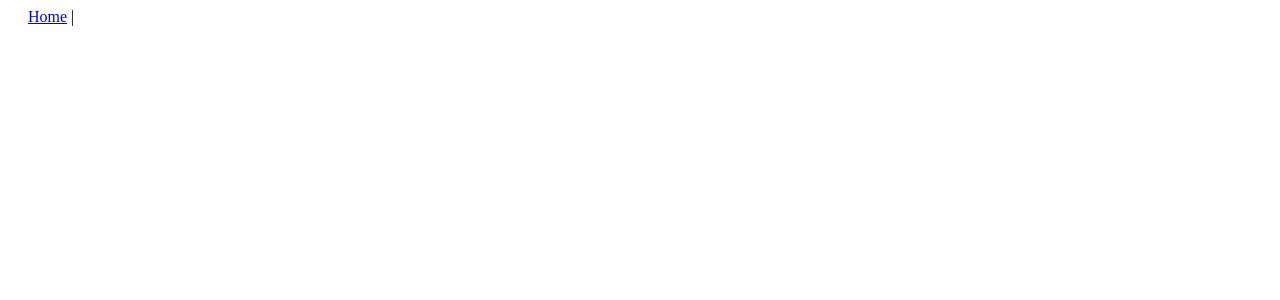
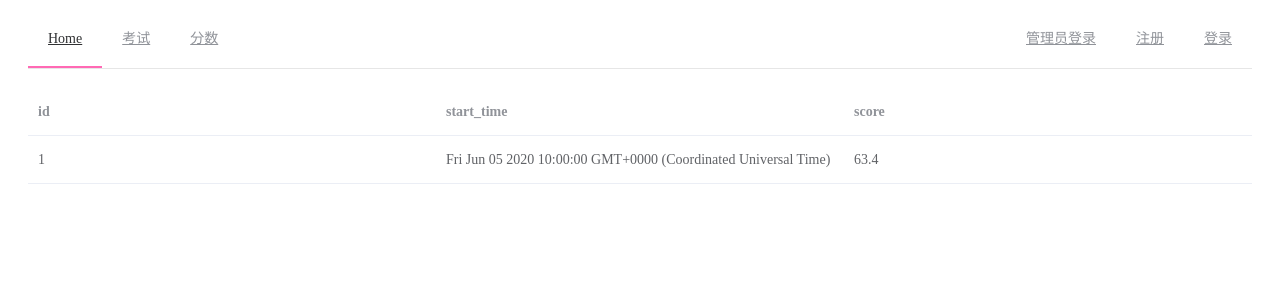
Before and after one commit to bianyuanop/SWJTU_EXAM_FRONT_END, a Vue app: page /score/chan in a window 1280 px wide. Before the commit this address had no page. Shown: the top 300 px of the page. Built offline with nearby package versions, Linux system fonts and the light colour scheme.

Commit message:
final version of fake front

```diff
--- a/src/App.vue
+++ b/src/App.vue
@@ -1,15 +1,72 @@
 <template>
   <el-container>
     <el-header>
-    <div id="nav">
-      <router-link to="/">Home</router-link> |
-    </div>
+    <el-menu :default-active="activeIndex" class="nav-user" mode="horizontal" @select="handleSelect">
+        <el-menu-item index="1">
+          <router-link to="/">Home</router-link>
+        </el-menu-item>
+        <el-menu-item index="2">
+          <router-link to="/exams">考试</router-link>
+        </el-menu-item>
+        <el-menu-item index="3">
+          <router-link to="/score/chan">分数</router-link>
+        </el-menu-item>
+        <el-menu-item index="4" style="float: right;">
+          <router-link to="/login">登录</router-link>
+        </el-menu-item>
+        <el-menu-item index="5" style="float: right;">
+          <router-link to="/register">注册</router-link>
+        </el-menu-item>
+        <el-menu-item index="6" style="float: right;">
+          <router-link to="/admin/login">管理员登录</router-link>
+        </el-menu-item>
+    </el-menu>
+    <el-menu :default-active="activeIndexAdmin" class="nav-admin" mode="horizontal" @select="handleSelect">
+        <el-menu-item index="1">
+          <router-link to="/admin">AdminHome</router-link>
+        </el-menu-item>
+        <el-menu-item index="2">
+          <router-link to="/admin/exams">批卷</router-link>
+        </el-menu-item>
+        <el-menu-item index="3">
+          <router-link to="/admin/paper-gen">新增试卷</router-link>
+        </el-menu-item>
+        <el-menu-item index="4">
+          <router-link to="/admin/publish">新增考试</router-link>
+        </el-menu-item>
+    </el-menu>
+
     </el-header>
     <el-main>
     <router-view/>
     </el-main>
   </el-container>
 </template>
+
+<script>
+import $ from 'jquery'
+export default {
+  name: "App",
+  methods: {
+    handleSelect(key, keyPath) {
+      console.log(key, keyPath);
+    }
+  },
+  data() {
+    return {
+      activeIndex: '1',
+      activeIndexAdmin: '1',
+    }
+  },
+  mounted: function() {
+    if(window.location.pathname.startsWith("/admin")) {
+      $('.nav-user').hide();
+    } else {
+      $('.nav-admin').hide();
+    }
+  }
+}
+</script>
 
 <style lang="scss">
 #app {
--- a/src/components/exam/card.vue
+++ b/src/components/exam/card.vue
@@ -3,7 +3,7 @@
 <el-card class="box-card">
     <div class="card-header">
       <h1>{{ exam.describe }}</h1>
-      <el-button class="button" type="text" @click="direct2exam">开始考试</el-button>
+      <el-button class="start-exam" type="text" @click="direct2exam">开始考试</el-button>
     </div>
     <div class="time">开始时间: {{ start_time }}</div>
     <div class="duration">结束时间: {{ end_time }}</div>
--- a/src/router/index.js
+++ b/src/router/index.js
@@ -11,6 +11,7 @@ import JudgeList from '../views/admin/JudgeList.vue'
 import AdminHome from '../views/admin/Home.vue'
 import Publish from '../views/admin/Publish.vue'
 import Paper from '../views/admin/Paper.vue'
+import Score from '../views/Score.vue'
 
 const routes = [
   {
@@ -73,6 +74,11 @@ const routes = [
     name : 'Paper',
     component: Paper
   },
+  {
+    path: '/score/:username',
+    name : 'Score',
+    component: Score
+  },
 ]
 
 const router = createRouter({
--- a/src/store/index.js
+++ b/src/store/index.js
@@ -138,6 +138,23 @@ export default createStore({
     },
     score: {
       1: {
+        chan: {
+          fix: {
+            1: 20,
+          },
+          coding: {
+            1: 30,
+          },
+          fill: {
+            1: 100,
+            2: 50
+          },
+          select: {
+            1: 100,
+            2: 50
+          },
+          total: 63.4
+        },
         user: {
           fix: {
             1: 20,
@@ -153,6 +170,7 @@ export default createStore({
             1: 100,
             2: 50
           },
+          total: 63.4
         }
       }
     }
--- a/src/views/Home.vue
+++ b/src/views/Home.vue
@@ -1,14 +1,25 @@
 <template>
-  <div class="nav"></div>
-  <div class="container">
-    <router-view/>
-  </div>
+    <el-card><a href="/exams">考试</a></el-card>
+    <el-card><a :href="toScore">成绩</a></el-card>
 </template>
 
 <script>
 export default {
   name: 'Home',
   components: {
+  },
+  setup() {
+    if(window.sessionStorage.getItem('username') == null) {
+      alert("not login.");
+      window.location = '/login';
+    }
+  },
+  data() {
+    var username = window.sessionStorage.getItem('username');
+    return {
+      username,
+      toScore: "/score/" + username
+    }
   }
 }
 </script>
--- a/src/views/Score.vue
+++ b/src/views/Score.vue
@@ -1,9 +1,44 @@
 <template>
-    <el-card></el-card>
+    <el-table :data="scoreTable">
+        <el-table-column prop="id" label="id"></el-table-column>
+        <el-table-column prop="start_time" label="start_time"></el-table-column>
+        <el-table-column prop="score" label="score"></el-table-column>
+    </el-table>
 </template>
 
 <script>
 export default {
     name: "Score",
+    data() {
+        var examStartTimes = {};
+        this.$store.state.exams.forEach(exam => {
+            examStartTimes[exam.id] = exam.start_time;
+        });
+        var myScore = {};
+        for(let index in this.$store.state.score) {
+            let examScores = this.$store.state.score[index];
+            for(let user in examScores) {
+                if(user == this.$route.params.username) {
+                    myScore[index] = examScores[user].total;
+                }
+            }
+        }
+        var scoreTable = [];
+        for(let index in myScore) {
+            scoreTable.push({
+                id: index,
+                start_time: examStartTimes[index],
+                score: myScore[index]
+            });
+        }
+        return {
+            scoreTable
+        }
+    },
+    mounted: function() {
+        console.log(this.scoreTable);
+    },
+    methods: {
+    }
 }
 </script>
--- a/src/views/admin/Home.vue
+++ b/src/views/admin/Home.vue
@@ -1,7 +1,6 @@
 <template>
     <el-card><a href="/admin/paper-gen">试卷生成</a></el-card>
     <el-card><a href="/admin/exams">试卷批改</a></el-card>
-    <el-card><a href="/admin/question-gen">添加题目</a></el-card>
     <el-card><a href="/admin/publish">新建考试</a></el-card>
 </template>
 
--- a/src/views/admin/Login.vue
+++ b/src/views/admin/Login.vue
@@ -26,7 +26,7 @@ export default defineComponent ({
                     password: this.password,
                     username: this.username
                 })
-                window.location = '/admin/exams'
+                window.location = '/admin'
             }else {
                 alert("登陆失败.");
             }
--- a/src/views/admin/Publish.vue
+++ b/src/views/admin/Publish.vue
@@ -27,6 +27,7 @@
 
 <script>
 import Card from '@/components/exam/card.vue'
+import $ from 'jquery'
 export default {
     name: "Publish",
     data() {
@@ -59,15 +60,29 @@ export default {
             duration.setMinutes(minutes);
             var exam = {
                 id: 1,
-                descirbe: this.input,
+                describe: this.input,
                 start_time: this.examDate[0],
                 duration: duration
             }
             console.log(exam);
             this.exams.push(exam);
 
+            var globalThis = this;
+            this.sleep(100).then(() => {
+                globalThis.hideStart();
+            });
+
             //alert("Exam added.");
+        },
+        hideStart: function() {
+            $('.start-exam').hide();
+        },
+        sleep: function (ms) {
+            return new Promise(resolve => setTimeout(resolve, ms));
         }
+    },
+    mounted: function() {
+        $('.start-exam').hide();
     }
 }
 </script>
```
